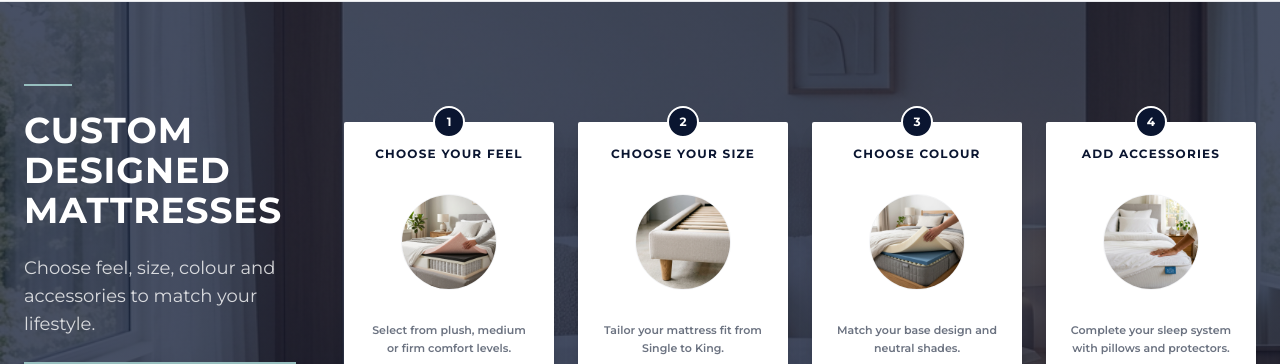
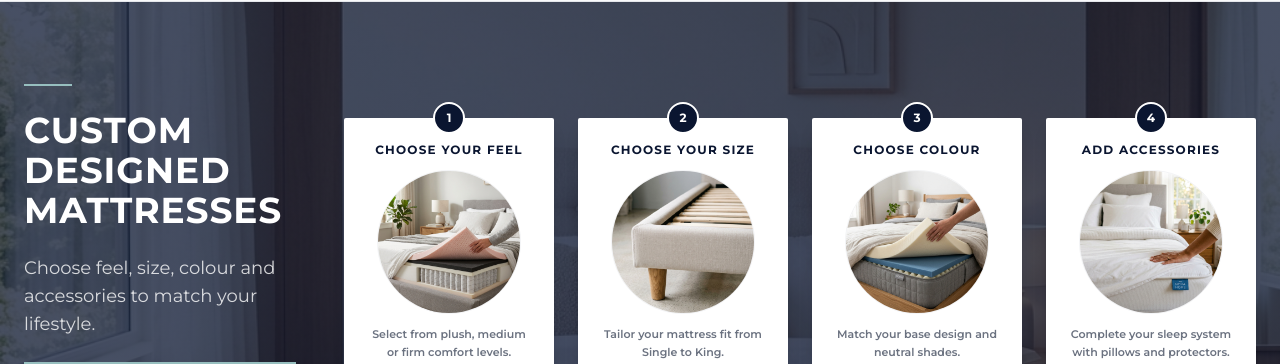
Before and after one commit to Auralith-za/Fast-Asleep, a React (Vite) app: page / in a window 1280 px wide. Shown: the part 2651-3015 px from the top of the page. Built offline with nearby package versions, Linux system fonts and the light colour scheme; no server answers.

Commit message:
Increase size of circular images in customisation section

```diff
--- a/src/components/CustomisationSection.jsx
+++ b/src/components/CustomisationSection.jsx
@@ -30,7 +30,7 @@ export default function CustomisationSection({ onNavigate }) {
                             1
                         </div>
                         <h4 className="font-bold text-[10px] lg:text-xs uppercase tracking-widest text-[#0a1530] mb-3">CHOOSE YOUR FEEL</h4>
-                        <div className="w-20 h-20 lg:w-24 lg:h-24 rounded-full overflow-hidden mb-3 border border-gray-100">
+                        <div className="w-32 h-32 lg:w-36 lg:h-36 rounded-full overflow-hidden mb-3 border border-gray-100 mx-auto">
                             <img src="/assets/comfort-medium.png" alt="Feel" className="w-full h-full object-cover" />
                         </div>
                         <span className="text-[10px] lg:text-[11px] text-gray-500 font-semibold leading-relaxed">Select from plush, medium or firm comfort levels.</span>
@@ -42,7 +42,7 @@ export default function CustomisationSection({ onNavigate }) {
                             2
                         </div>
                         <h4 className="font-bold text-[10px] lg:text-xs uppercase tracking-widest text-[#0a1530] mb-3">CHOOSE YOUR SIZE</h4>
-                        <div className="w-20 h-20 lg:w-24 lg:h-24 rounded-full overflow-hidden mb-3 border border-gray-100">
+                        <div className="w-32 h-32 lg:w-36 lg:h-36 rounded-full overflow-hidden mb-3 border border-gray-100 mx-auto">
                             <img src="/assets/detail-bed-slats.png" alt="Size" className="w-full h-full object-cover" />
                         </div>
                         <span className="text-[10px] lg:text-[11px] text-gray-500 font-semibold leading-relaxed">Tailor your mattress fit from Single to King.</span>
@@ -54,7 +54,7 @@ export default function CustomisationSection({ onNavigate }) {
                             3
                         </div>
                         <h4 className="font-bold text-[10px] lg:text-xs uppercase tracking-widest text-[#0a1530] mb-3">CHOOSE COLOUR</h4>
-                        <div className="w-20 h-20 lg:w-24 lg:h-24 rounded-full overflow-hidden mb-3 border border-gray-100">
+                        <div className="w-32 h-32 lg:w-36 lg:h-36 rounded-full overflow-hidden mb-3 border border-gray-100 mx-auto">
                             <img src="/assets/comfort-soft.png" alt="Colour" className="w-full h-full object-cover" />
                         </div>
                         <span className="text-[10px] lg:text-[11px] text-gray-500 font-semibold leading-relaxed">Match your base design and neutral shades.</span>
@@ -66,7 +66,7 @@ export default function CustomisationSection({ onNavigate }) {
                             4
                         </div>
                         <h4 className="font-bold text-[10px] lg:text-xs uppercase tracking-widest text-[#0a1530] mb-3">ADD ACCESSORIES</h4>
-                        <div className="w-20 h-20 lg:w-24 lg:h-24 rounded-full overflow-hidden mb-3 border border-gray-100">
+                        <div className="w-32 h-32 lg:w-36 lg:h-36 rounded-full overflow-hidden mb-3 border border-gray-100 mx-auto">
                             <img src="/assets/trial-bg.png" alt="Accessories" className="w-full h-full object-cover" />
                         </div>
                         <span className="text-[10px] lg:text-[11px] text-gray-500 font-semibold leading-relaxed">Complete your sleep system with pillows and protectors.</span>
```
